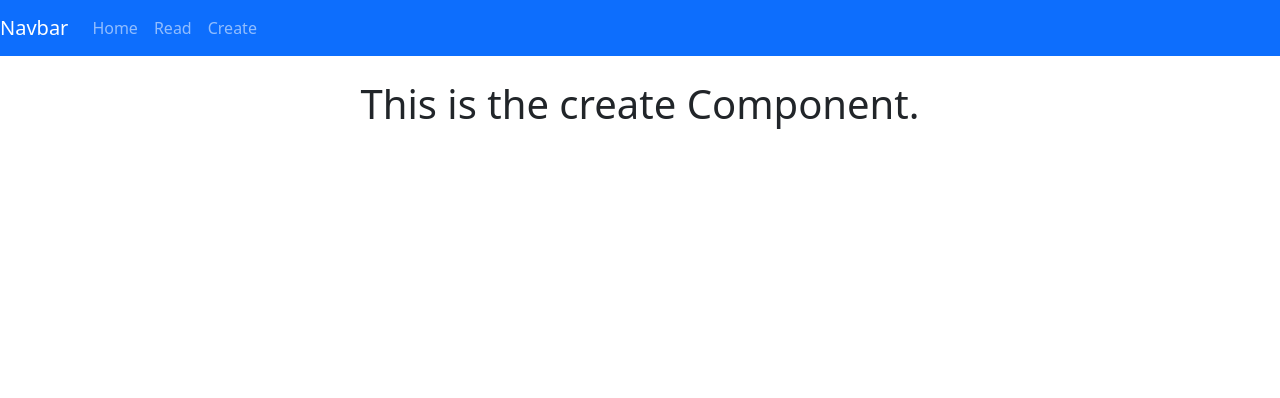
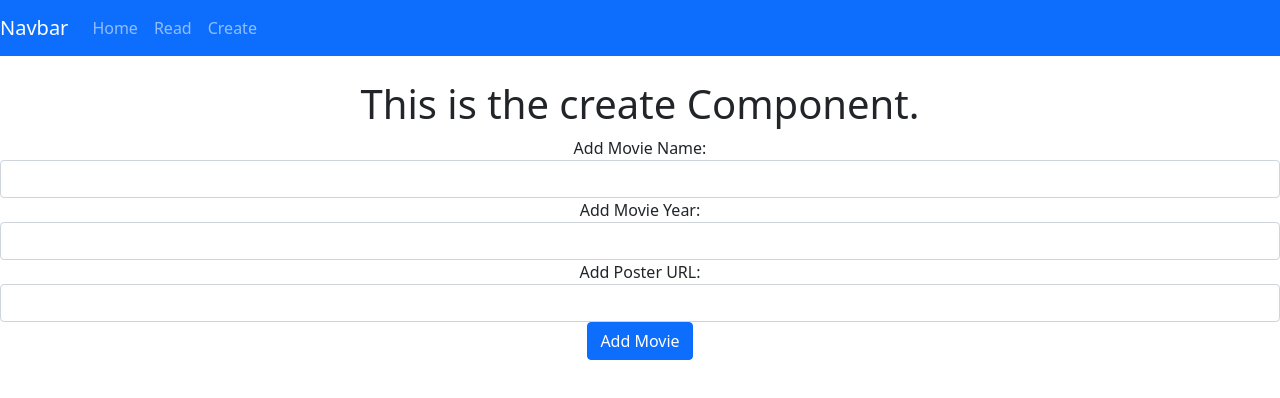
Before and after one commit to jamiegallagher/datarep_lab_10, a React (Create React App) app: page /create in a window 1280 px wide. Shown: the top 398 px of the page. Built offline with nearby package versions, Linux system fonts and the light colour scheme.

Commit message:
fourth lab complete

```diff
--- a/package.json
+++ b/package.json
@@ -6,6 +6,7 @@
     "@testing-library/jest-dom": "^5.14.1",
     "@testing-library/react": "^11.2.7",
     "@testing-library/user-event": "^12.8.3",
+    "axios": "^0.23.0",
     "bootstrap": "^5.1.1",
     "react": "^17.0.2",
     "react-bootstrap": "^2.0.0-rc.0",
--- a/src/App.js
+++ b/src/App.js
@@ -14,9 +14,10 @@ class App extends Component {
   render() {
     return (
       //outputting Hello World and The current time to the screen
-      //We also use the header, content and footer taga
+      //We also use the header, content and footer tags
       //Which are declared in the header.js, contents.js and footer.js files to export the contents of the file
       //And output onto the screen of App.js
+      //Also creates a route to get to each section of the application in a one-page application format
       <Router>
         <div className="App">
           <Navbar bg="primary" variant="dark">
@@ -28,7 +29,7 @@ class App extends Component {
             </Nav>
           </Navbar>
 
-          <br />
+          <br/>
           <Switch>
           <Route path='/' component={Content} exact/>
           <Route path='/create' component={Create} ecact />
--- a/src/components/create.js
+++ b/src/components/create.js
@@ -1,12 +1,87 @@
 import React from 'react';
 
-export class Create extends React.Component
-{
-    render()
+export class Create extends React.Component {
+    //Creating a constructor to bind the data to the event constructors
+    constructor() {
+        super();
+        this.handleSubmit = this.handleSubmit.bind(this);
+        this.onChangeMovieName = this.onChangeMovieName.bind(this);
+        this.onChangeMovieYear = this.onChangeMovieYear.bind(this);
+        this.onChangePosterURL = this.onChangePosterURL.bind(this);
+        this.state = {
+            Title:'',
+            Year: '',
+            Poster: ''
+        }
+    }
+
+    //Event methods to set the states of the values created in the constructor and output the values to the console when inputted by the user
+    handleSubmit(event) {
+        console.log(this.state.Title);
+        console.log(this.state.Year);
+        console.log(this.state.Poster);
+        event.preventDefault();
+
+        this.state = {
+            Title: '',
+            Year: '',
+            Poster: ''
+        }
+    }
+    onChangeMovieName(event)
     {
-        return(
+        this.setState({
+            Title:event.target.value
+        })
+    }
+    onChangeMovieYear(event)
+    {
+        this.setState({
+            Year:event.target.value
+        })
+    }
+    onChangePosterURL(event)
+    {
+        this.setState({
+            Poster:event.target.value
+        })
+    }
+    render() {
+        return (
+            //Code to output the methods and the constructor values to the screen
+            //Takes the values we've instantiated in the methods and constructor and gets input from the user
             <div>
                 <h1>This is the create Component.</h1>
+                <form onSubmit={this.handleSubmit}>
+
+                    <div className="form-group">
+                        <label>Add Movie Name: </label>
+                        <input type="text"
+                            className="form-control"
+                            value={this.state.Title}
+                            onChange={this.onChangeMovieName}
+                        />
+                    </div>
+                    <div className="form-group">
+                        <label>Add Movie Year: </label>
+                        <input type="number"
+                            className="form-control"
+                            value={this.state.Year}
+                            onChange={this.onChangeMovieYear}
+                        />
+                    </div>
+                    <div className="form-group">
+                        <label>Add Poster URL: </label>
+                        <input type="text"
+                            className="form-control"
+                            value={this.state.Poster}
+                            onChange={this.onChangePosterURL}
+                        />
+                    </div>
+                    <div>
+                        <input type="submit" value="Add Movie" className="btn btn-primary"></input>
+                    </div>
+                </form>
             </div>
         )
     }
--- a/src/components/read.js
+++ b/src/components/read.js
@@ -1,32 +1,22 @@
 import React from 'react';
 import { Movies } from './movies';
+import axios from 'axios';
 
 export class Read extends React.Component
 {
+    //Life cycle method that holds the json data and function to get and catch the variables
+    componentDidMount()
+    {
+        axios.get('https://jsonblob.com/api/jsonblob/894944504570986496')
+        .then((response)=>{
+            this.setState({ movies:response.data.movies })
+        })
+        .catch((error)=>{
+            console.log(error);
+        });
+    }
     state = {
-       movies:  [
-            {
-            "Title": "Avengers: Infinity War",
-            "Year": "2018",
-            "imdbID": "tt4154756",
-            "Type": "movie",
-            "Poster": "https://m.media-amazon.com/images/M/MV5BMjMxNjY2MDU1OV5BMl5BanBnXkFtZTgwNzY1MTUwNTM@._V1_SX300.jpg"
-            },
-            {
-            "Title": "Captain America: Civil War",
-            "Year": "2016",
-            "imdbID": "tt3498820",
-            "Type": "movie",
-            "Poster": "https://m.media-amazon.com/images/M/MV5BMjQ0MTgyNjAxMV5BMl5BanBnXkFtZTgwNjUzMDkyODE@._V1_SX300.jpg"
-            },
-            {
-            "Title": "Charlie Wilson's War",
-            "Year": "2007",
-            "imdbID": "tt0472062",
-            "Type": "movie",
-            "Poster": "https://m.media-amazon.com/images/M/MV5BMTgwMDgwMDc4MF5BMl5BanBnXkFtZTYwOTU3MDM4._V1_SX300.jpg"
-            }
-            ]
+       movies:  []
         };
 
     render()
```
Also changed, not shown: 1 other file (tests, documents, lock files or other folders).
